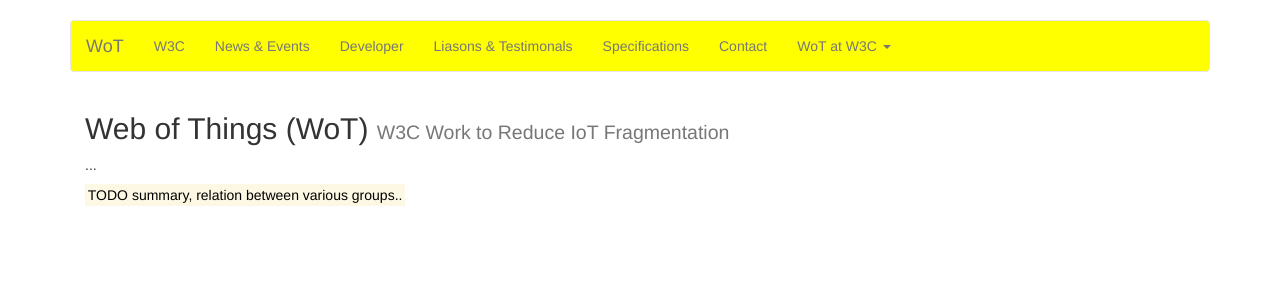
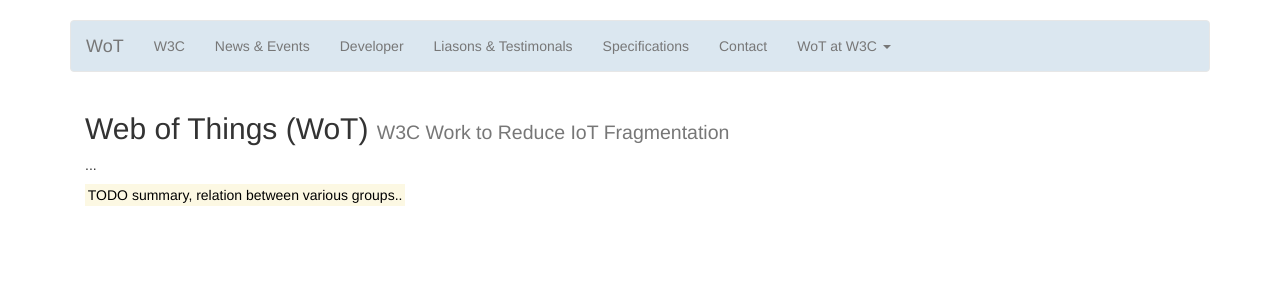
Before and after one commit to danielpeintner/wot-pages, a Jekyll site: the page built from index.html, in a window 1280 px wide. Shown: the top 300 px of the page. Built offline with Jekyll 4.4.1, drawn with Linux system fonts in a browser that asks for light colours; nearby versions of some CDN libraries.

Commit message:
navi highlighting

```diff
--- a/css/navbar.css
+++ b/css/navbar.css
@@ -5,5 +5,9 @@
 
 .navbar {
   margin-bottom: 20px;
-  background-color: yellow;
+  background-color: rgb(219,231,240);
 }
+
+.active {
+  background-color: rgb(0,90,156);
+}
```
